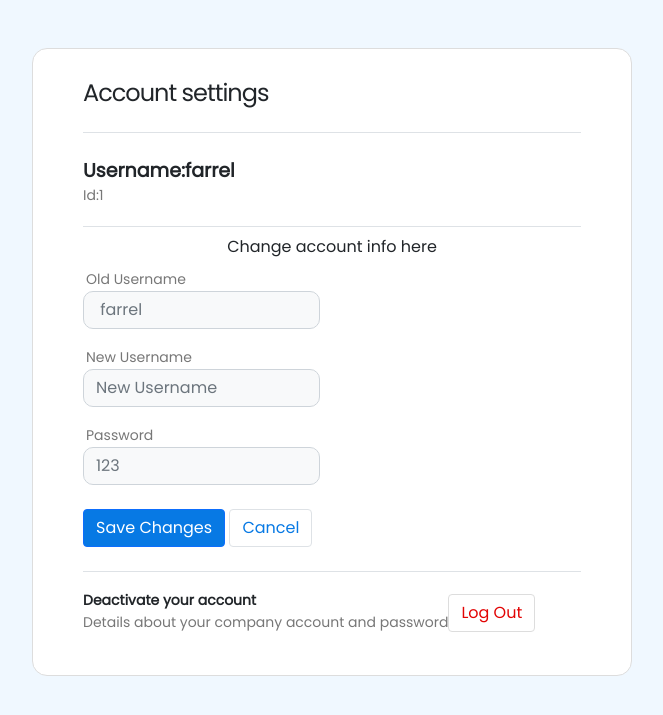
After one commit to FarrelJ/projecttekweb, a PHP site: page /projecttekweb/accsetting.php in a window 1280 px wide. The commit adds this page. Shown: the top 715 px of the page, without its empty margins (308-971 px from the left). Run offline with PHP 8.4, Linux system fonts and the light colour scheme; a user stored in the database is signed in; data comes from the database, SQL or seed files in the repository.

Commit message:
acc setting and navbar

```diff
--- /dev/null
+++ b/accsetting.php
@@ -0,0 +1,200 @@
+<?php
+session_start();
+
+
+
+?>
+<!DOCTYPE html>
+<html>
+<head>
+	<title></title>
+	<?php
+		include "library.php";
+         include "connect.php";
+        $id=$_SESSION['idcurrentuser'];
+        $query=mysqli_query($con,"SELECT `username_user`,
+        `id_user`,`password_user` FROM `user`  WHERE ``.`id_user` = ".$id);
+         $count=mysqli_num_rows($query);
+         if($count==1){
+           $useraccount = mysqli_fetch_array($query);
+         }
+         //echo $useraccount["username_user"];
+         if (isset($_POST['savechange'])){
+            require_once "connect.php";
+            $usernamenew=$_POST['username_change'];
+
+            $password=$_POST['password_change'];
+
+            $username_old=$_POST['username_old'];
+
+            $sql=" UPDATE `user` SET password_user ='$password', username_user ='$usernamenew' WHERE username_user='$username_old'";
+            $query=mysqli_query($con,$sql);
+            session_destroy();
+            header("location:login.php");
+
+        }
+        if (isset($_POST['cancelchange'])){
+            header("location:task_mainpage.php");
+        }
+	?>
+    <style>
+    @import url('https://fonts.googleapis.com/css2?family=Poppins&display=swap');
+
+* {
+    margin: 0;
+    padding: 0;
+    box-sizing: border-box
+}
+
+body {
+    font-family: 'Poppins', sans-serif;
+    background-color: aliceblue
+}
+
+.wrapper {
+    padding: 30px 50px;
+    border: 1px solid #ddd;
+    border-radius: 15px;
+    margin: 10px auto;
+    max-width: 600px
+}
+
+h4 {
+    letter-spacing: -1px;
+    font-weight: 400
+}
+
+.img {
+    width: 70px;
+    height: 70px;
+    border-radius: 6px;
+    object-fit: cover
+}
+
+#infoaccount p,
+#deactivate p {
+    font-size: 14px;
+    color: #777;
+    margin-bottom: 4px;
+    text-align: justify;
+}
+
+#infoaccount b,
+#infoaccount button,
+#deactivate b {
+    font-size: 14px
+}
+
+label {
+    margin-bottom: 0;
+    font-size: 14px;
+    font-weight: 500;
+    color: #777;
+    padding-left: 3px
+}
+
+.form-control {
+    border-radius: 10px
+}
+
+input[placeholder] {
+    font-weight: 500
+}
+
+.form-control:focus {
+    box-shadow: none;
+    border: 1.5px solid #0779e4
+}
+
+select {
+    display: block;
+    width: 100%;
+    border: 1px solid #ddd;
+    border-radius: 10px;
+    height: 40px;
+    padding: 5px 10px
+}
+
+select:focus {
+    outline: none
+}
+
+.button {
+    background-color: #fff;
+    color: #0779e4
+}
+
+.button:hover {
+    background-color: #0779e4;
+    color: #fff
+}
+
+.btn-primary {
+    background-color: #0779e4
+}
+
+.danger {
+    background-color: #fff;
+    color: #e20404;
+    border: 1px solid #ddd
+}
+
+.danger:hover {
+    background-color: #e20404;
+    color: #fff
+}
+
+@media(max-width:576px) {
+    .wrapper {
+        padding: 25px 20px
+    }
+
+    #deactivate {
+        line-height: 18px
+    }
+}
+    </style>
+</head>
+<body>
+<form method="post" action="accsetting.php" class="postlogin">
+<div class="wrapper bg-white mt-sm-5">
+    <h4 class="pb-4 border-bottom">Account settings</h4>
+    <div class="d-flex align-items-start py-3 border-bottom">
+        <div class="pl-sm-4 pl-2" id="infoaccount">
+             <b style="font-family: 'Poppins', sans-serif; font-size: 19px;">Username:<?php  echo $useraccount["username_user"];?></b>
+            <p>Id:<?php  echo $useraccount["id_user"];?></p>
+        </div>
+    </div>
+    <div class="py-2">
+           <center>Change account info here</center>
+        <div class="row py-2">
+            <div class="col-md-6">
+            <label for="changename"> Old Username</label>
+            <input type="text" class="bg-light form-control" name="username_old" placeholder=" <?php  echo $useraccount["username_user"];?>"> </div>
+        </div>
+        <div class="row py-2">
+            <div class="col-md-6">
+            <label for="changename"> New Username</label>
+            <input type="text" class="bg-light form-control" name="username_change" placeholder="New Username"> </div>
+        </div>
+        <div class="row py-2">
+            <div class="col-md-6">
+            <label for="email">Password</label>
+            <input type="text" class="bg-light form-control" name="password_change" placeholder="<?php  echo $useraccount["password_user"];?>"> </div>
+        </div>
+
+        <div class="py-3 pb-4 border-bottom">
+             <button type="submit" class="btn btn-primary mr-3" name="savechange">Save Changes</button>
+             <button type="submit" class="btn border button" name="cancelchange">Cancel</button>
+        </div>
+        <div class="d-sm-flex align-items-center pt-3" id="deactivate">
+            <div> <b>Deactivate your account</b>
+                <p>Details about your company account and password</p>
+            </div>
+            <div class="ml-auto"> <button class="btn danger">Log Out</button> </div>
+        </div>
+    </div>
+</div>
+</form>
+</body>
+</html>
```
Also changed, not shown: navbar.php (+13 -2 lines).
